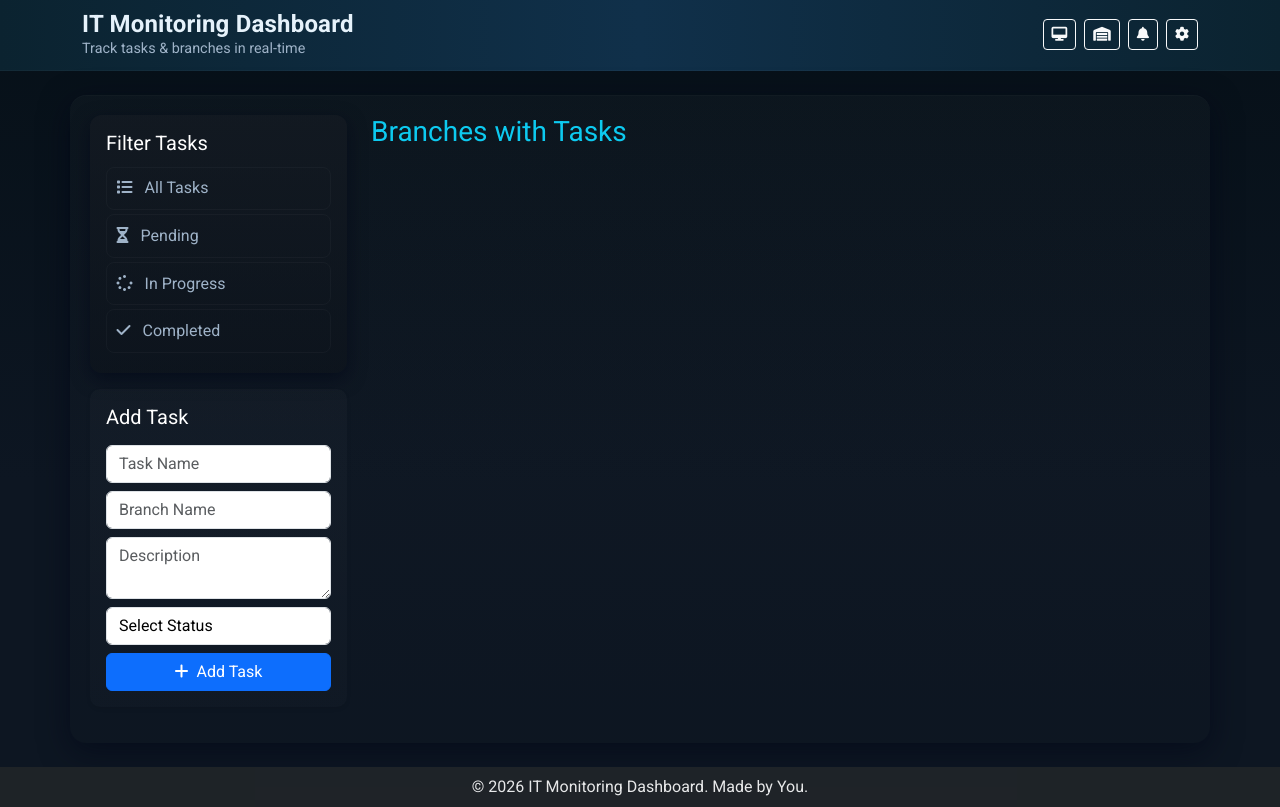
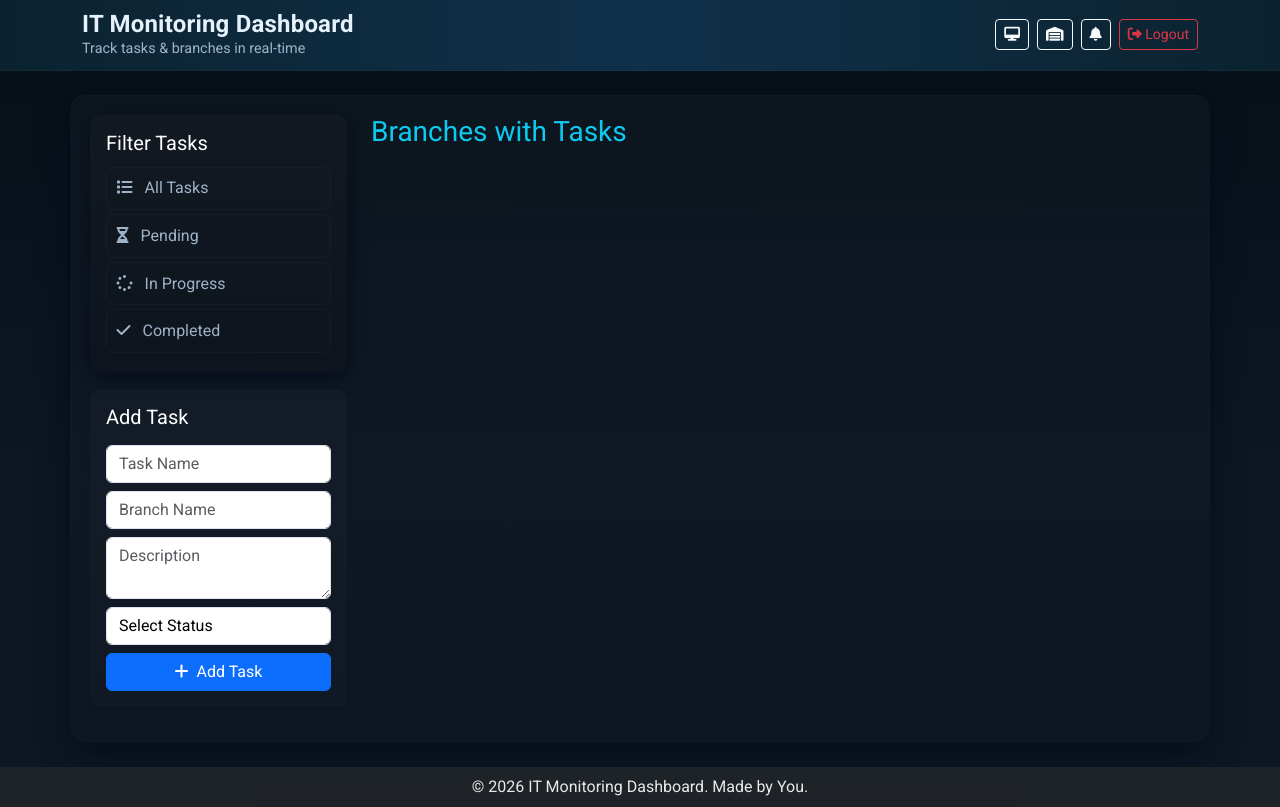
Before and after one commit to mrbobey/IT-Monitoring-Dashboard, a website: page public/index.html in a window 1280 px wide. Drawn offline with nearby package versions, Linux system fonts and the light colour scheme.

Commit message:
Update index.html
initial commit

```diff
--- a/public/index.html
+++ b/public/index.html
@@ -33,7 +33,7 @@
                 <a href="pcs.html" class="btn btn-sm btn-outline-light me-2" title="PC Monitoring"><i class="fa-solid fa-desktop"></i></a>
                 <a href="inventory.html" class="btn btn-sm btn-outline-light me-2" title="Inventory"><i class="fa-solid fa-warehouse"></i></a>
                 <button class="btn btn-sm btn-outline-light me-2"><i class="fa-solid fa-bell"></i></button>
-                <button class="btn btn-sm btn-outline-light"><i class="fa-solid fa-gear"></i></button>
+                <button class="btn btn-sm btn-outline-danger" onclick="logout()" title="Logout"><i class="fa-solid fa-right-from-bracket"></i> Logout</button>
             </div>
         </div>
     </header>
@@ -88,6 +88,7 @@
     </footer>
 
     <!-- JS -->
+    <script src="auth.js"></script>
     <script src="script.js"></script>
 </body>
 </html>
```
